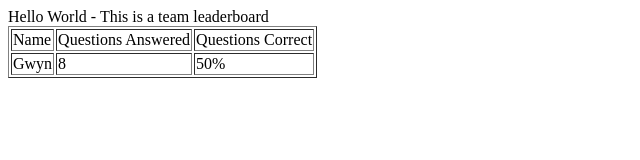
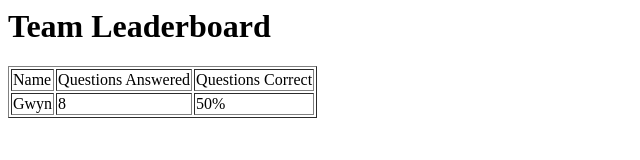
Before and after one commit to gwyn-foster/openhacks, a website: page team_leaderboard.html in a window 1280 px wide. Shown: the whole page, without its empty margins (0-640 px from the left). Drawn offline with Linux system fonts and the light colour scheme.

Commit message:
Table made

```diff
--- a/team_leaderboard.html
+++ b/team_leaderboard.html
@@ -1,5 +1,6 @@
 <html>
- Hello World - This is a team leaderboard
+ <title> Team Leaderboard </title>
+ <h1> Team Leaderboard </h1>
  <table border="1">
     <tr>
         <td> Name</td>
```
